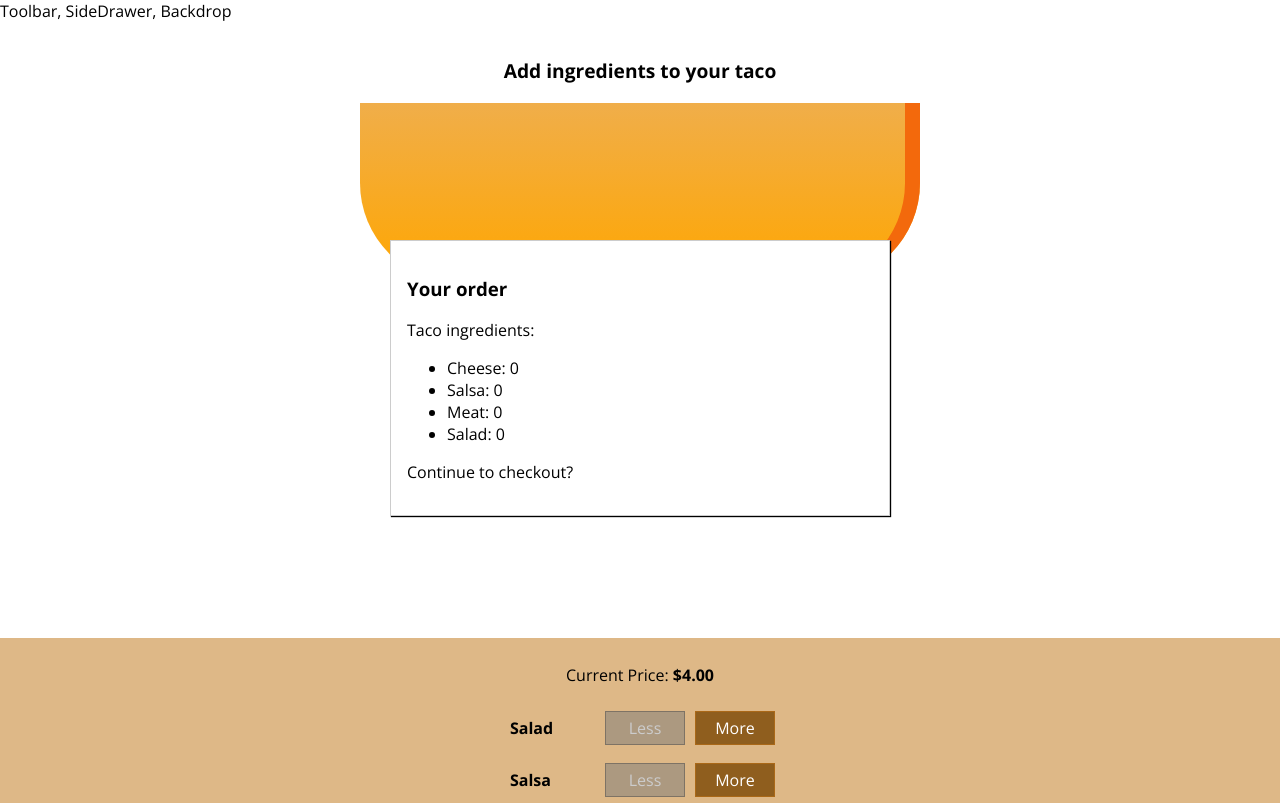
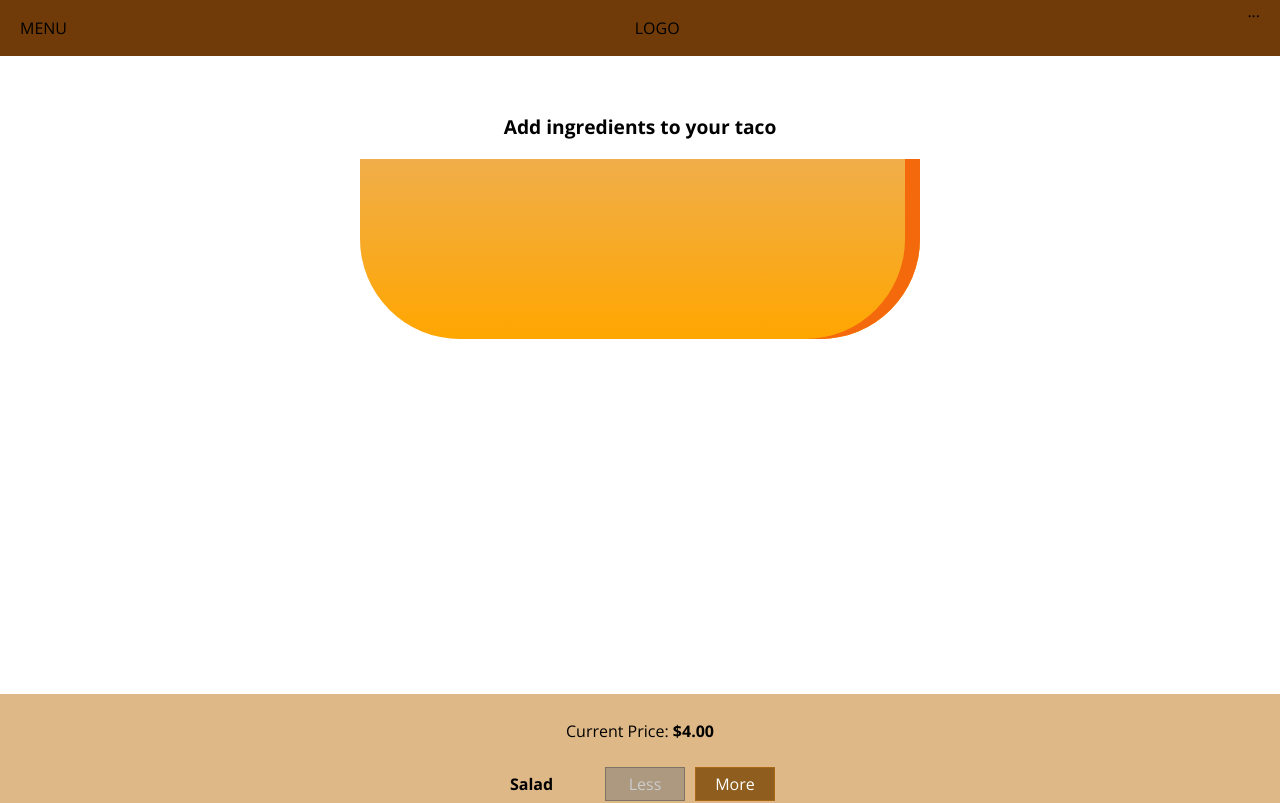
Before and after one commit to ShaunaMack/taco-builder, a React app: page / in a window 1280 px wide. Shown: the top 803 px of the page. Built offline with nearby package versions, Linux system fonts and the light colour scheme.

Commit message:
modal on click order then continue or cancel

```diff
--- a/src/components/Layout/Layout.js
+++ b/src/components/Layout/Layout.js
@@ -2,9 +2,11 @@
 
 import Aux from '../../hoc/Aux'
 import classes from './Layout.module.css'
+import Toolbar from '../Navigation/Toolbar/Toolbar'
 
 const layout = (props) => (
     <Aux>
+        <Toolbar />
         <div> Toolbar, SideDrawer, Backdrop</div>
         <main className={classes.Content}>
             {props.children}
--- a/src/components/Layout/Layout.module.css
+++ b/src/components/Layout/Layout.module.css
@@ -1,3 +1,3 @@
 .Content {
-    margin-top: 16px;
+    margin-top: 72px;
 }
--- /dev/null
+++ b/src/components/Navigation/Toolbar/Toolbar.js
@@ -0,0 +1,17 @@
+import React from 'react';
+
+import classes from './Toolbar.module.css'
+
+function toolbar(props) {
+    return (
+        <header className={classes.Toolbar}>
+            <div>MENU</div>
+            <div>LOGO</div>
+            <nav>
+                ...
+            </nav>
+        </header>
+    );
+}
+
+export default toolbar;
--- /dev/null
+++ b/src/components/Navigation/Toolbar/Toolbar.module.css
@@ -0,0 +1,18 @@
+.Toolbar {
+    height: 56px;
+    width: 100%;
+    position: fixed;
+    top: 0;
+    left: 0;
+    background-color: #703B09;
+    display: flex;
+    justify-content: space-between;
+    align-items: center;
+    padding: 0 20px;
+    box-sizing: border-box;
+    z-index: 90;
+}
+
+.Toolbar nav {
+    height: 100%;
+}
--- a/src/components/Taco/BuildControls/BuildControls.js
+++ b/src/components/Taco/BuildControls/BuildControls.js
@@ -24,7 +24,8 @@
             ))}
             <button
                 className={classes.OrderButton}
-                disabled={!props.purchasable}>ORDER NOW</button>
+                disabled={!props.purchasable}
+                onClick={props.ordered}>ORDER NOW</button>
         </div>
     );
 };
--- a/src/components/Taco/OrderSummary/OrderSummary.js
+++ b/src/components/Taco/OrderSummary/OrderSummary.js
@@ -1,6 +1,7 @@
 import React from 'react';
 
 import Aux from '../../../hoc/Aux'
+import Button from '../../UI/Button/Button'
 
 const orderSummary = (props) => {
     const ingredientSummary = Object.keys(props.ingredients)
@@ -17,7 +18,10 @@
             <ul>
                 {ingredientSummary}
             </ul>
+            <p><strong>Total Price: ${props.price.toFixed(2)}</strong></p>
             <p>Continue to checkout?</p>
+            <Button btnType="Danger" clicked={props.purchaseCancelled}>CANCEL</Button>
+            <Button btnType="Success" clicked={props.purchaseContinued}>CONTINUE</Button>
         </Aux>
     );
 };
--- a/src/components/UI/Backdrop/Backdrop.js
+++ b/src/components/UI/Backdrop/Backdrop.js
@@ -0,0 +1,9 @@
+import React from 'react';
+
+import classes from './Backdrop.module.css'
+
+const backdrop = (props) => (
+    props.show ? <div className={classes.Backdrop} onClick={props.clicked}></div> : null
+);
+
+export default backdrop;
--- a/src/components/UI/Backdrop/Backdrop.module.css
+++ b/src/components/UI/Backdrop/Backdrop.module.css
@@ -0,0 +1,9 @@
+.Backdrop {
+    width: 100%;
+    height: 100%;
+    position: fixed;
+    z-index: 100;
+    left: 0;
+    top: 0;
+    background-color: rgba(0, 0, 0, 0.5);
+}
--- a/src/components/UI/Button/Button.js
+++ b/src/components/UI/Button/Button.js
@@ -0,0 +1,14 @@
+import React from 'react';
+
+import classes from './Button.module.css'
+const button = (props) => {
+    return (
+        <button
+            className={[classes.Button, classes[props.btnType]].join(' ')}
+            onClick={props.clicked}>
+                {props.children}
+        </button>
+    );
+};
+
+export default button;
--- a/src/components/UI/Modal/Modal.js
+++ b/src/components/UI/Modal/Modal.js
@@ -1,11 +1,21 @@
 import React from 'react';
 
 import classes from './Modal.module.css'
+import Aux from '../../../hoc/Aux'
+import Backdrop from '../Backdrop/Backdrop';
 
 const modal = (props) => (
-        <div className={classes.Modal}>
+    <Aux>
+        <Backdrop show={props.show} clicked={props.modalClosed}/>
+        <div
+            className={classes.Modal}
+            style={{
+                transform: props.show ? 'translateY(0)' : 'translateY(-100vh)',
+                opacity: props.show ? '1':'0'
+            }}>
             {props.children}
         </div>
+    </Aux>
 );
 
 export default modal;
--- a/src/containers/TacoBuilder/TacoBuilder.js
+++ b/src/containers/TacoBuilder/TacoBuilder.js
@@ -22,6 +22,7 @@
         },
         totalPrice:4,
         purchasable: false,
+        purchasing: false,
     }
 
     updatePurchaseState (ingredients) {
@@ -65,6 +66,19 @@
         this.setState({totalPrice: newPrice, ingredients: updatedIngredients})
         this.updatePurchaseState(updatedIngredients)
     }
+
+    purchaseHandler = () => {
+        this.setState({purchasing: true})
+    }
+
+    purchaseCancelHandler = () => {
+        this.setState({purchasing: false})
+    }
+
+    purchaseContinueHandler = () => {
+        alert('You continue!')
+    }
+
     render() {
         const disabledInfo = {
             ...this.state.ingredients
@@ -74,8 +88,12 @@
         }
         return (
             <Aux>
-                <Modal>
-                    <OrderSummary ingredients={this.state.ingredients}/>
+                <Modal show={this.state.purchasing} modalClosed={this.purchaseCancelHandler}>
+                    <OrderSummary
+                        ingredients={this.state.ingredients}
+                        price={this.state.totalPrice}
+                        purchasedCancelled={this.purchaseCancelHandler}
+                        purchasedContinued={this.purchaseContinueHandler}/>
                 </Modal>
                 <Taco ingredients={this.state.ingredients}/>
                 <BuildControls
@@ -83,7 +101,8 @@
                     purchasable={this.state.purchasable}
                     ingredientAdded={this.addIngredientHandler}
                     ingredientRemoved={this.removeIngredientHandler}
-                    disabled={disabledInfo} />
+                    disabled={disabledInfo}
+                    ordered={this.purchaseHandler} />
             </Aux>
 
         );
```
Also changed, not shown: src/components/Logo/Logo.js (added, +11 -0 lines), src/assets/images/original.jpeg (added).
